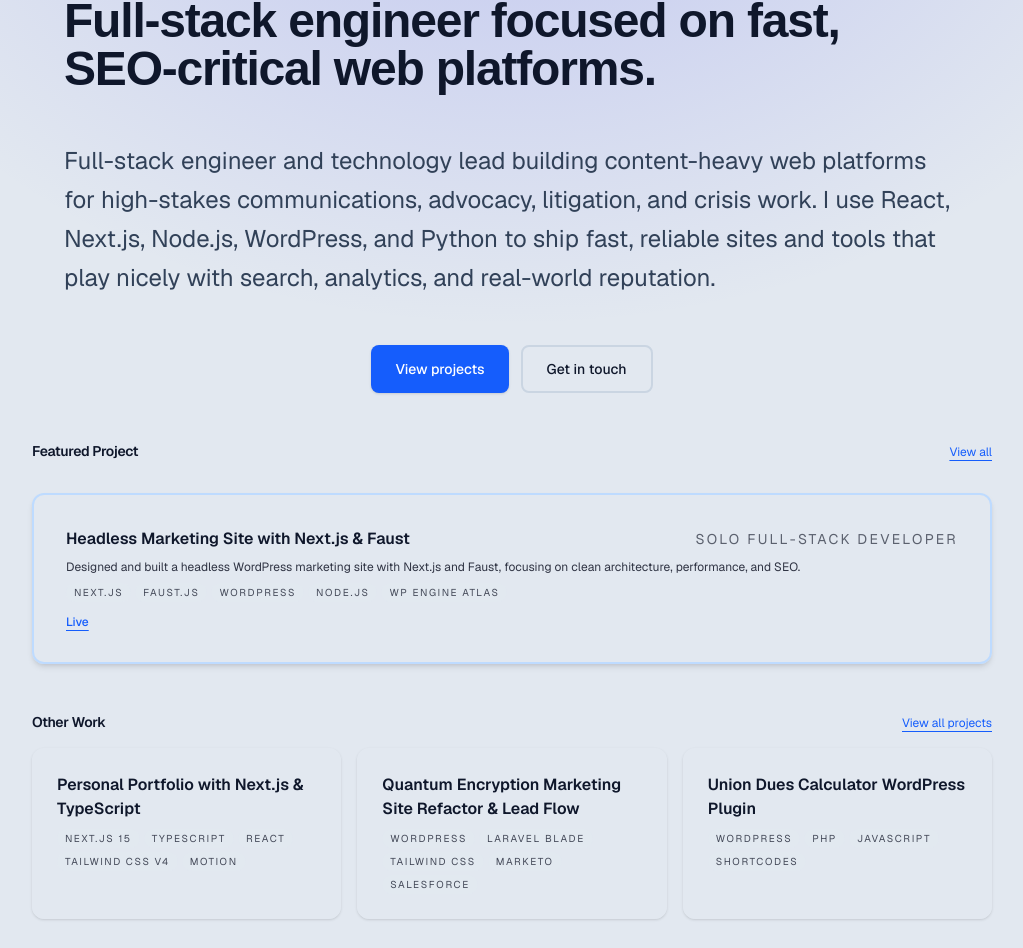
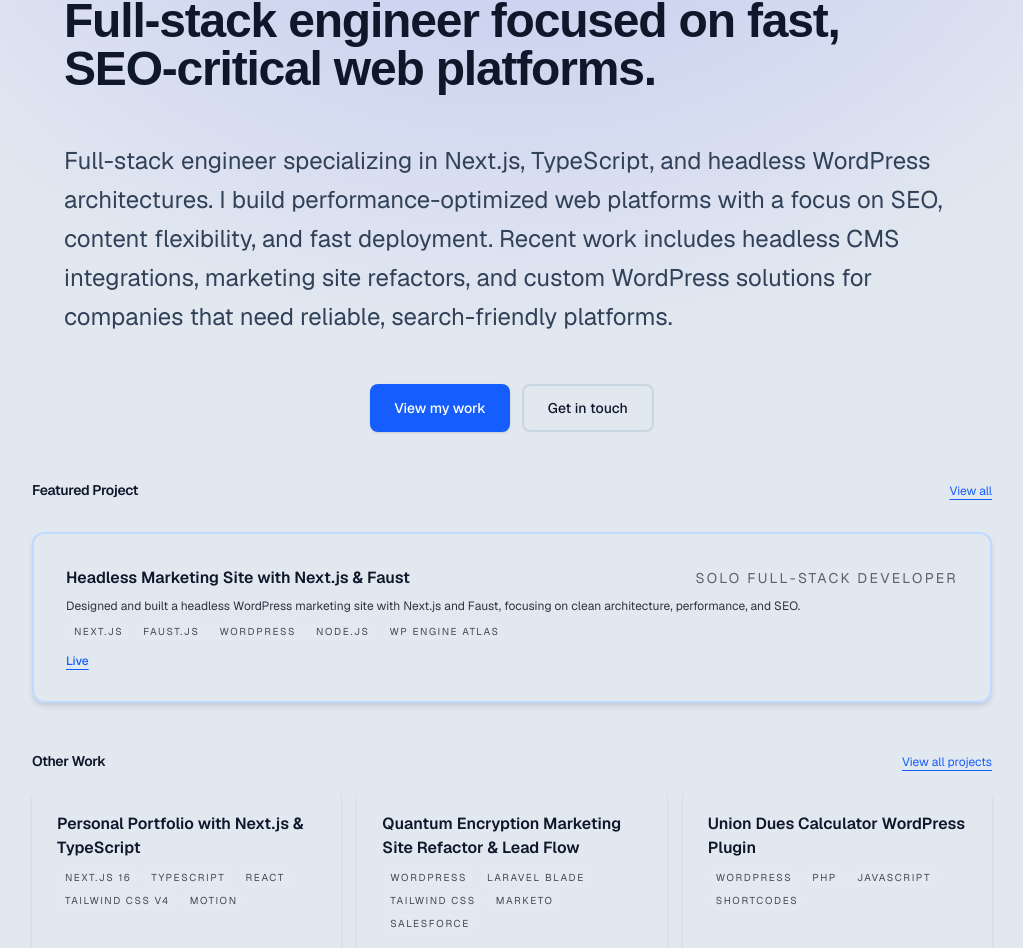
Before and after one commit to ceklund75/portfolio, a Next.js app: page / in a window 1280 px wide. Shown: the part 176-1124 px from the top of the page, without its empty margins (128-1151 px from the left). Built offline with nearby package versions, Linux system fonts and the light colour scheme.

Commit message:
Update AboutContent styles, refine home page description, and enhance project highlights for improved clarity and performance metrics.

```diff
--- a/components/about/AboutContent.tsx
+++ b/components/about/AboutContent.tsx
@@ -43,7 +43,7 @@
               width={300}
               height={650}
               sizes="(max-width: 767px) 100vw, 300px"
-              className="h-auto w-full max-w-[260px] rounded-lg object-cover"
+              className="h-auto w-full max-w-65 rounded-lg object-cover"
             />
           </MotionDiv>
         </MotionSection>
--- a/content/pages/home.ts
+++ b/content/pages/home.ts
@@ -2,11 +2,11 @@
   hero: {
     eyebrow: 'Christopher EKlund - Full-stack engineer',
     headline: 'Full-stack engineer focused on fast, SEO-critical web platforms.',
-    description: `Full-stack engineer and technology lead building content-heavy web platforms for high-stakes communications, advocacy, litigation, and crisis work. I use React, Next.js, Node.js, WordPress, and Python to ship fast, reliable sites and tools that play nicely with search, analytics, and real-world reputation.`,
+    description: `Full-stack engineer specializing in Next.js, TypeScript, and headless WordPress architectures. I build performance-optimized web platforms with a focus on SEO, content flexibility, and fast deployment. Recent work includes headless CMS integrations, marketing site refactors, and custom WordPress solutions for companies that need reliable, search-friendly platforms.`,
 
     cta: {
       primary: {
-        label: 'View projects',
+        label: 'View my work',
         href: '/work',
       },
       secondary: {
--- a/data/projects.ts
+++ b/data/projects.ts
@@ -29,7 +29,7 @@
     highlights: [
       'Owned the project end to end: architecture, implementation, deployment, and monitoring',
       'Designed a headless WordPress + Faust data model and routing strategy for flexible content',
-      'Optimized image loading, caching, and Core Web Vitals to keep pages feeling fast',
+      'Optimized Core Web Vitals: 98 Lighthouse Performance score, <3s LCP, 0 CLS',
       'Implemented SEO-aware URL structures, metadata, and content organization',
     ],
     tech: ['Next.js', 'Faust.js', 'WordPress', 'Node.js', 'WP Engine Atlas'],
@@ -46,15 +46,16 @@
     title: 'Personal Portfolio with Next.js & TypeScript',
     role: 'Solo full-stack developer',
     summary:
-      'Personal portfolio built with Next.js 15, TypeScript, Tailwind CSS v4, and a custom theming system to showcase full-stack and SEO-focused work.',
+      'Personal portfolio built with Next.js 16, TypeScript, Tailwind CSS v4, and a custom theming system to showcase full-stack and SEO-focused work.',
     highlights: [
       'Implemented a typed project data model and shared UI components using Next.js App Router',
       'Built a custom light/dark/system theme switcher with React context and Tailwind CSS v4',
       'Structured the codebase with reusable layout, home, and project components for future expansion',
       'Configured ESLint and Prettier with Tailwind class sorting to enforce consistent code quality',
+      'Optimized Core Web Vitals: 99 Lighthouse Performance score, <2.5s LCP, 0 CLS',
       'Enforced strict TypeScript across all components with zero any types and fully typed props/API responses.',
     ],
-    tech: ['Next.js 15', 'TypeScript', 'React', 'Tailwind CSS v4', 'Motion'],
+    tech: ['Next.js 16', 'TypeScript', 'React', 'Tailwind CSS v4', 'Motion'],
     featured: false,
     priority: 2,
     links: {
```
